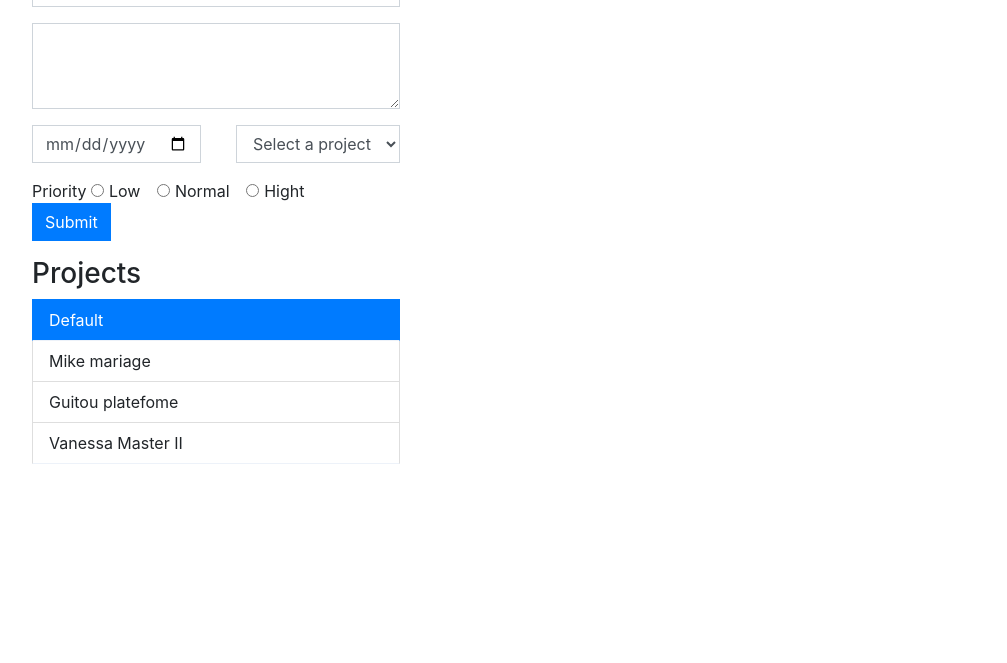
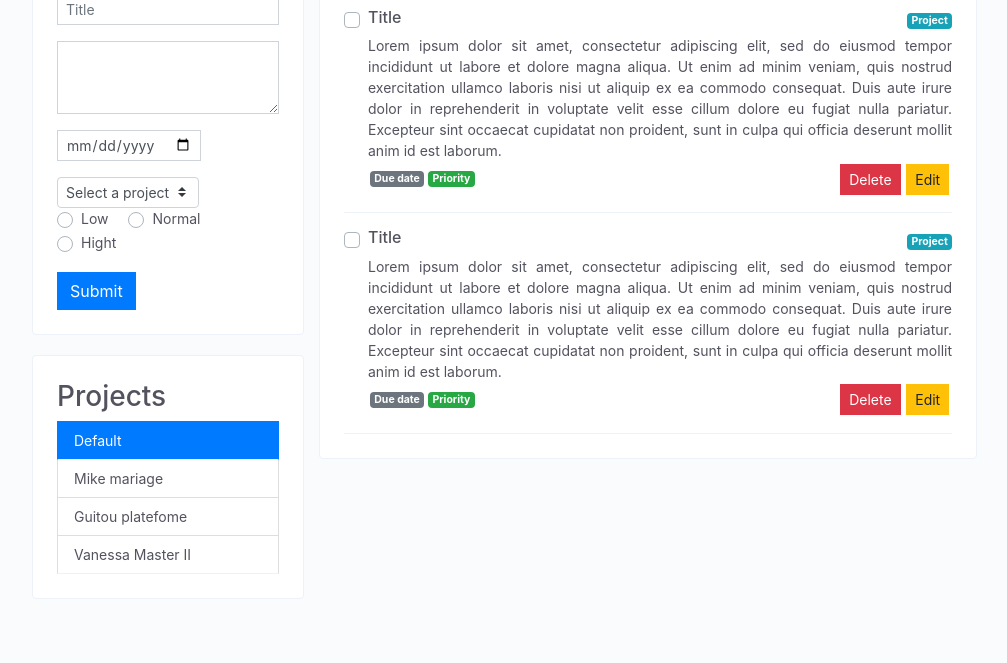
Before and after one commit to maelfosso/microverse-js-todo-list, a website built with webpack: page dist/index.html in a window 1280 px wide. Shown: the part 137-800 px from the top of the page, without its empty margins (136-1143 px from the left). Built offline with nearby package versions, Linux system fonts and the light colour scheme.

Commit message:
Todos content and others designed

```diff
--- a/dist/assets/css/style.css
+++ b/dist/assets/css/style.css
@@ -1,3 +1,7 @@
+body {
+  background-color: #f9fbfd;
+}
+
 #content {
   width: 75%;
   margin: auto;
@@ -18,13 +22,27 @@ main aside {
   display: flex;
   flex-direction: column;
   flex-wrap: wrap;
-  flex-grow: 0.25;
+  /* flex-grow: 0.25; */
   margin: 0.5em;
+  width: calc(30% - 1em);
+}
+
+main aside > div, main div#todos {
+  zoom: 1;
+  padding: 1.5rem;
+  border: 1px solid #edf2f9;
+  line-height: 1.5;
+  color: #53535f;
+  background: #fff;
+  border-radius: .25rem;
+  font-size: .875rem;
+  margin-bottom: 1.25rem;
 }
 
 main div#todos {
-  flex-grow: 0.75;
   margin: 0.5em;
+  width: calc(70% - 1em);
+  height: max-content;
 }
 
 .form-control, .btn, .list-group-item:first-child, .list-group-item:last-child {
@@ -84,9 +102,45 @@ ul#projects-list li {
   align-items: center;
 }
 
-#todos header select.form-control {
+#todos header select.custom-select {
   display: inline;
   width: auto;
-  vertical-align: sub;
-  height: calc(1.2em + .75rem + 2px)
+  /* vertical-align: sub;
+  height: calc(1.2em + .75rem + 2px) */
 }
+
+.todo {
+  padding: 15px 0;
+  border-bottom: 1px solid #edf2f9;
+  cursor: pointer;
+  display: -webkit-box;
+  display: flex;
+  /* flex-direction: column; */
+}
+
+.todo .header, .todo .footer {
+  display: flex;
+  justify-content: space-between;
+  align-items: center;
+}
+
+.todo .body {
+  text-align: justify;
+}
+
+.todo .footer .infos, .todo .footer .actions {
+  flex-grow: 0.5;
+  display: flex;
+}
+
+.todo .footer .infos {
+  justify-content: flex-start;
+}
+
+.todo .footer .infos div, .todo .footer .actions button {
+  margin: 0.2em;
+}
+
+.todo .footer .actions {
+  justify-content: flex-end;
+}
--- a/dist/index.html
+++ b/dist/index.html
@@ -24,38 +24,40 @@
           <h3>Create a ToDo</h3>
           <form id="todo-form">
             <div class="form-group">
-              <input type="text" class="form-control" id="title" aria-describedby="emailHelp" placeholder="Title">
+              <input type="text" class="form-control form-control-sm" id="title" aria-describedby="emailHelp" placeholder="Title">
             </div>
             <div class="form-group">
-              <textarea class="form-control" id="description" rows="3"></textarea>
+              <textarea class="form-control form-control-sm" id="description" rows="3"></textarea>
             </div>
             <div class="row">
               <div class="form-group">
-                <input type="date" class="form-control" id="date" placeholder="Date">
+                <input type="date" class="form-control form-control-sm" id="date" placeholder="Date">
               </div>
               <div>
-                <select name="" id="project" class="form-control">
+                <select name="" id="project" class="custom-select custom-select-sm">
                   <option value="0">Select a project</option>
                 </select>
               </div>
             </div>
             <div class="form-group">
-              <label class="form-check-label" for="exampleCheck1">Priority</label>
-              <div class="form-check form-check-inline">
-                <input class="form-check-input" type="radio" name="priority" id="low" value="low">
-                <label class="form-check-label" for="low">Low</label>
+
+              <div class="custom-control custom-radio custom-control-inline">
+                <input class="custom-control-input" type="radio" name="priority" id="low" value="low">
+                <label class="custom-control-label" for="low">Low</label>
               </div>
-              <div class="form-check form-check-inline">
-                <input class="form-check-input" type="radio" name="priority" id="normal" value="normal">
-                <label class="form-check-label" for="inlineRadio2">Normal</label>
+              <div class="custom-control custom-radio custom-control-inline">
+                <input class="custom-control-input" type="radio" name="priority" id="normal" value="normal">
+                <label class="custom-control-label" for="inlineRadio2">Normal</label>
               </div>
-              <div class="form-check form-check-inline">
-                <input class="form-check-input" type="radio" name="priority" id="hight" value="option3">
-                <label class="form-check-label" for="priority">Hight</label>
+              <!-- <div class="form-check form-check-inline"> -->
+              <div class="custom-control custom-radio custom-control-inline">
+                <input class="custom-control-input" type="radio" name="priority" id="hight" value="option3">
+                <label class="custom-control-label" for="hight">Hight</label>
               </div>
-              <div>
-                  <button type="submit" class="btn btn-primary">Submit</button>
-              </div>
+            </div>
+
+            <div>
+                <button type="submit" class="btn btn-primary">Submit</button>
             </div>
           </form>
         </div>
@@ -75,13 +77,60 @@
           <div class="">
             <button type="button" class="btn btn-sm" disabled name="delete-selected-todos" id="delete-selected-todos">Delete all (before)</button>
             <button type="button" class="btn btn-sm btn-danger active" name="delete-selected-todos" id="delete-selected-todos">Delete all (after)</button>
-            <select class="form-control" name="projects-list">
+            <select class="custom-select custom-select-sm" name="projects-list">
               <option value="all">All</option>
               <option value="default">Default</option>
             </select>
           </div>
         </header>
-
+        <div class="">
+          <div class="todo">
+            <div class="custom-control custom-checkbox">
+              <input type="checkbox" class="custom-control-input" id="customCheck1">
+              <label class="custom-control-label" for="customCheck1"></label>
+            </div>
+            <div class="todo-infos">
+              <div class="header">
+                <h6>Title</h6>
+                <div class="badge badge-info">Project</div>
+              </div>
+              <div class="body">Lorem ipsum dolor sit amet, consectetur adipiscing elit, sed do eiusmod tempor incididunt ut labore et dolore magna aliqua. Ut enim ad minim veniam, quis nostrud exercitation ullamco laboris nisi ut aliquip ex ea commodo consequat. Duis aute irure dolor in reprehenderit in voluptate velit esse cillum dolore eu fugiat nulla pariatur. Excepteur sint occaecat cupidatat non proident, sunt in culpa qui officia deserunt mollit anim id est laborum.</div>
+              <div class="footer">
+              <div class="infos">
+                <div class="badge badge-secondary">Due date</div>
+                <div class="badge badge-success">Priority</div>
+              </div>
+              <div class="actions">
+                <button type="button" name="todo-delete" class="btn btn-sm btn-danger">Delete</button>
+                <button type="button" name="todo-edit" class="btn btn-sm btn-warning">Edit</button>
+              </div>
+            </div>
+            </div>
+          </div>
+          <div class="todo">
+            <div class="custom-control custom-checkbox">
+              <input type="checkbox" class="custom-control-input" id="customCheck1">
+              <label class="custom-control-label" for="customCheck1"></label>
+            </div>
+            <div class="todo-infos">
+              <div class="header">
+                <h6>Title</h6>
+                <div class="badge badge-info">Project</div>
+              </div>
+              <div class="body">Lorem ipsum dolor sit amet, consectetur adipiscing elit, sed do eiusmod tempor incididunt ut labore et dolore magna aliqua. Ut enim ad minim veniam, quis nostrud exercitation ullamco laboris nisi ut aliquip ex ea commodo consequat. Duis aute irure dolor in reprehenderit in voluptate velit esse cillum dolore eu fugiat nulla pariatur. Excepteur sint occaecat cupidatat non proident, sunt in culpa qui officia deserunt mollit anim id est laborum.</div>
+              <div class="footer">
+              <div class="infos">
+                <div class="badge badge-secondary">Due date</div>
+                <div class="badge badge-success">Priority</div>
+              </div>
+              <div class="actions">
+                <button type="button" name="todo-delete" class="btn btn-sm btn-danger">Delete</button>
+                <button type="button" name="todo-edit" class="btn btn-sm btn-warning">Edit</button>
+              </div>
+            </div>
+            </div>
+          </div>
+        </div>
       </div>
     </main>
   </div>
```
